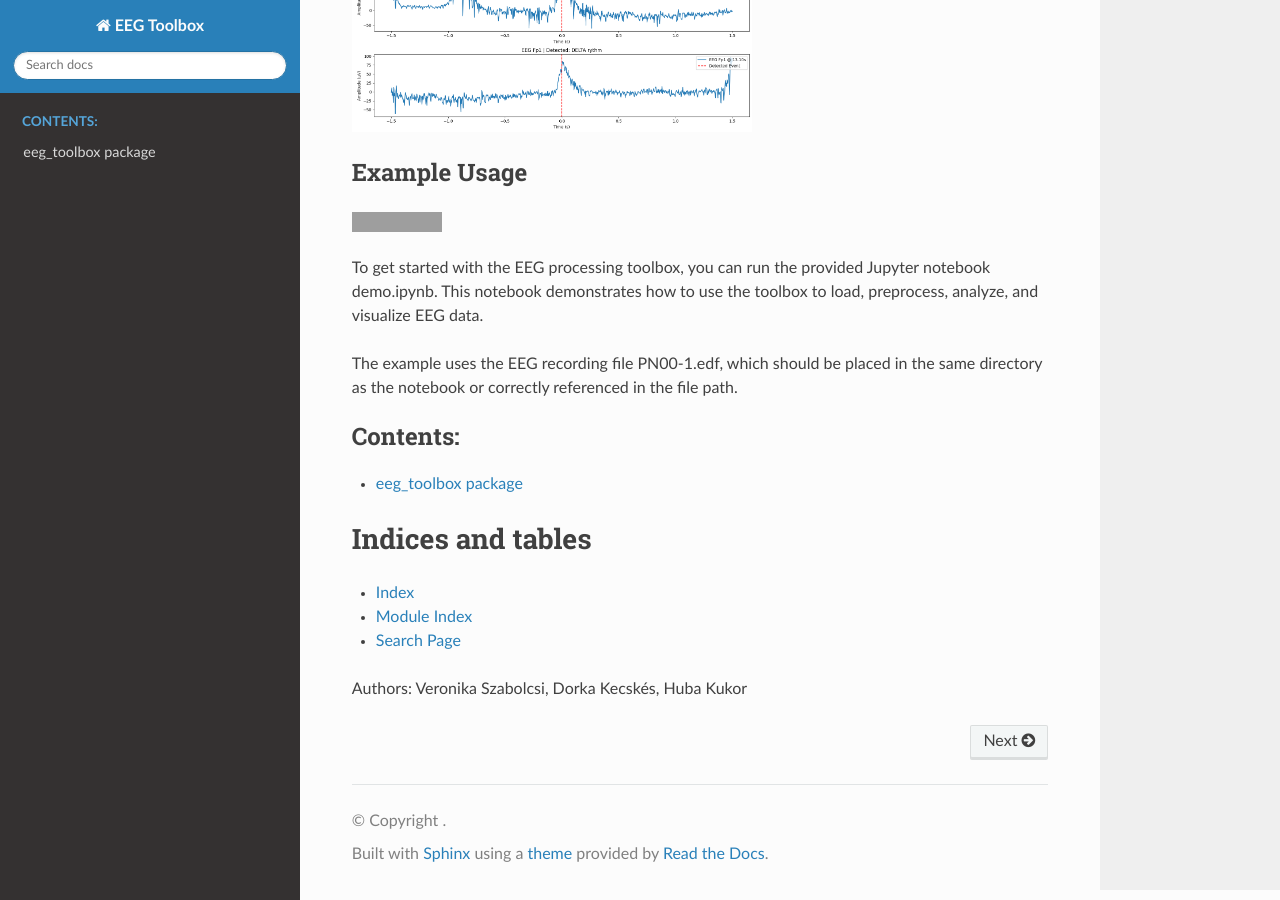
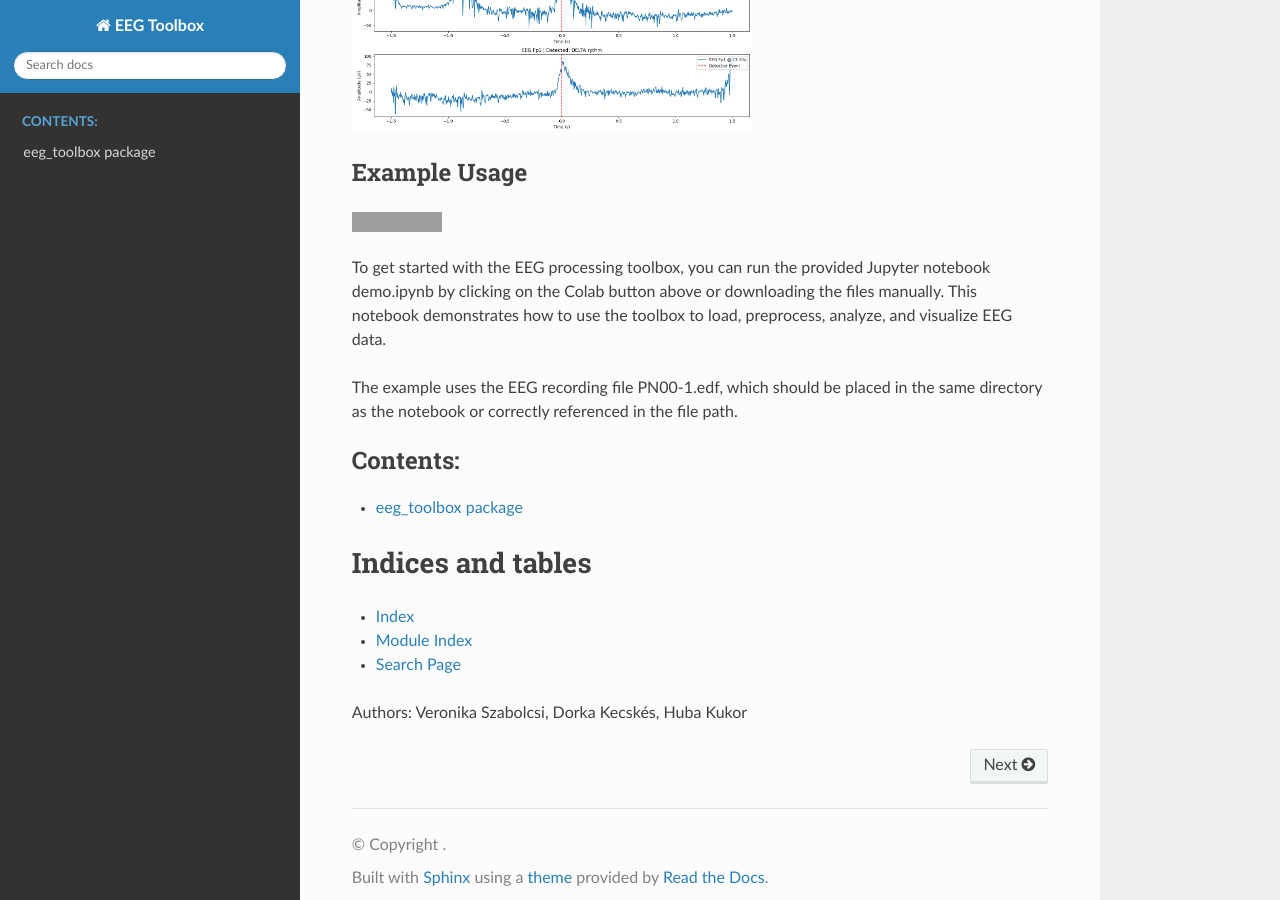
Before and after one commit to hubakukor/scipy_proj, a Sphinx documentation site: the page built from docs/source/index.rst, in a window 1280 px wide and 900 px high, scrolled down 2582 px. Built offline with Sphinx 7.4.7 and the Read the Docs theme 3.1.0, drawn with Linux system fonts in a browser that asks for light colours; grey boxes are pictures that could not be loaded.

Commit message:
readthedocs

```diff
--- a/docs/source/index.rst
+++ b/docs/source/index.rst
@@ -86,7 +86,7 @@ Example Usage
    :target: https://colab.research.google.com/github/hubakukor/scipy_proj/blob/master/examples/demo.ipynb
    :alt: Open In Colab
 
-To get started with the EEG processing toolbox, you can run the provided Jupyter notebook demo.ipynb. This notebook demonstrates how to use the toolbox to load, preprocess, analyze, and visualize EEG data.
+To get started with the EEG processing toolbox, you can run the provided Jupyter notebook demo.ipynb by clicking on the Colab button above or downloading the files manually. This notebook demonstrates how to use the toolbox to load, preprocess, analyze, and visualize EEG data.
 
 The example uses the EEG recording file PN00-1.edf, which should be placed in the same directory as the notebook or correctly referenced in the file path.
 
```
